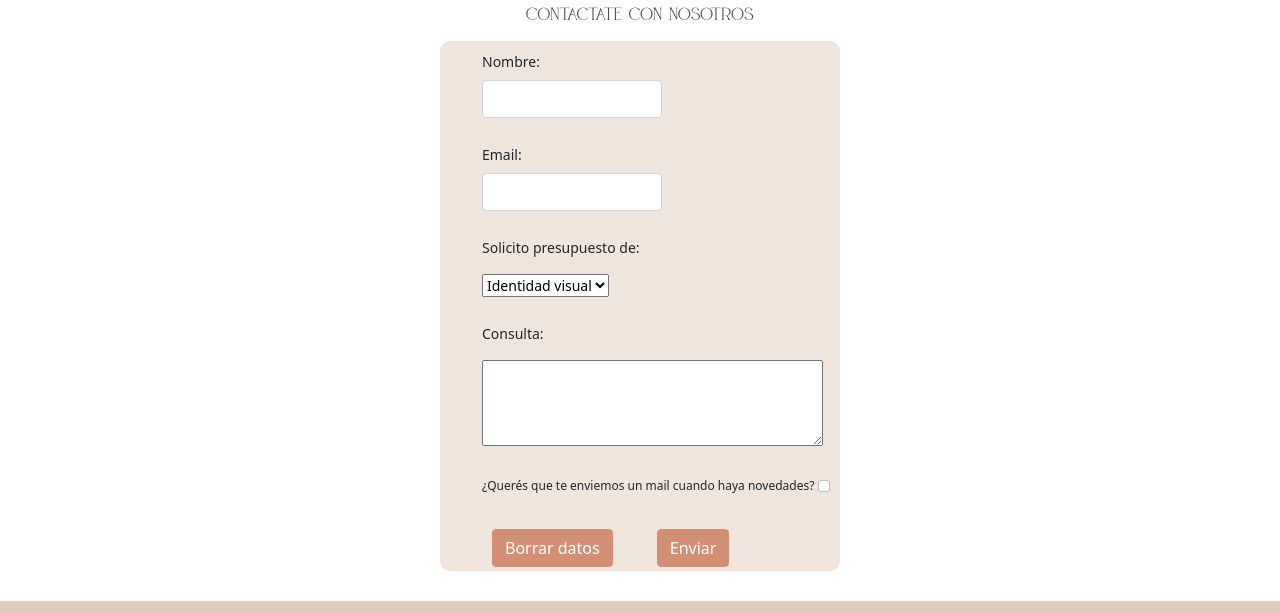
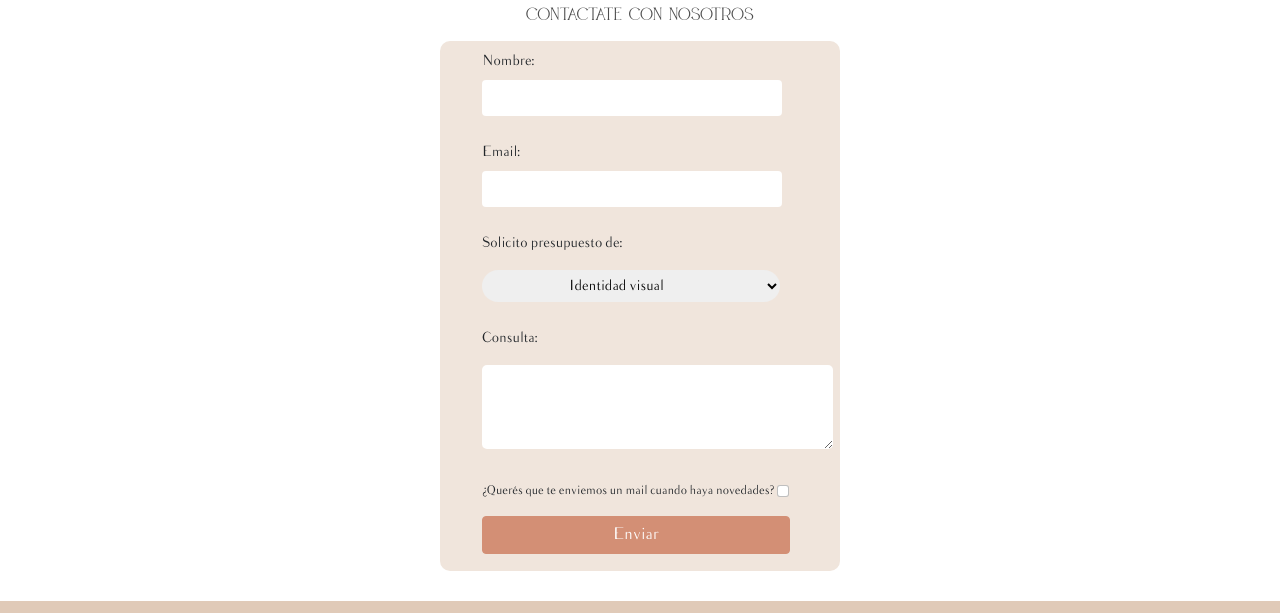
Before and after one commit to maicarta/WebCoder, a website: page pages/contacto.html in a window 1280 px wide. Shown: the part 63-676 px from the top of the page. Drawn offline with nearby package versions, Linux system fonts and the light colour scheme.

Commit message:
modifique el form de contacto

```diff
--- a/pages/contacto.html
+++ b/pages/contacto.html
@@ -70,13 +70,13 @@
             </select>
         </div>
             <div class="mb-3"><p>Consulta:</p>
-            <textarea name="consulta" cols="40" rows="4"></textarea></div>
+            <textarea class="campoConsulta" name="consulta" cols="42" rows="4"></textarea></div>
             <div class="mb-3 suscripcion">
               <p>¿Querés que te enviemos un mail cuando haya novedades?
           <input type="checkbox" class="form-check-input" id="exampleCheck1">
           <label class="form-check-label" for="exampleCheck1"></label></p></div>
 
-          <button type="reset" class="btn btn-secondary colorBotonDos">Borrar datos</button>
+
         <button type="submit" class="btn btn-primary colorBoton">Enviar</button>
       </form>
     </div>
--- a/scss/_contacto.scss
+++ b/scss/_contacto.scss
@@ -1,3 +1,13 @@
+@font-face {
+    font-family:Santana; src: url(/fuentes/Santana.ttf);
+    font-family: Balham; src:url(/fuentes/Balham.otf);}
+
+form {
+    font-family: Balham;
+
+}
+
+
 .container{
     width: 400px;
     height:530px;
@@ -17,29 +27,39 @@
     width: 350px;
     font-size: 12px;
 }
-button {
-    margin-left: 40px;
-}
+
 
 .colorBoton {
     background-color: #D38F75;
     border-color: #D38F75;
-}
-
-.colorBotonDos {
-    background-color:#D38F75;
-    border-color: #D38F75;
+    padding-left: 130px;
+    padding-right: 130px;
+    margin: 0px 0px 0px 30px;
 }
 
 .colorBoton:hover {
     background-color: #BF7F6D;
     border-color: #BF7F6D;
 }
-.colorBotonDos:hover {
-    background-color: #BF7F6D;
-    border-color: #BF7F6D;
-}
+
 
 .tituloContacto {
     margin-top: 70px;
 }
+
+.form-control {
+    padding-left: 150px;
+    padding-right: 150px;
+    border-style: hidden;
+}
+
+#consulta {
+    padding: 8px 100px 8px 83px;
+    border-radius: 20px;
+    border-style: hidden;
+}
+
+.campoConsulta {
+    border-style: hidden;
+    border-radius: 5px;
+}
```
Also changed, not shown: css/estilo.css.
